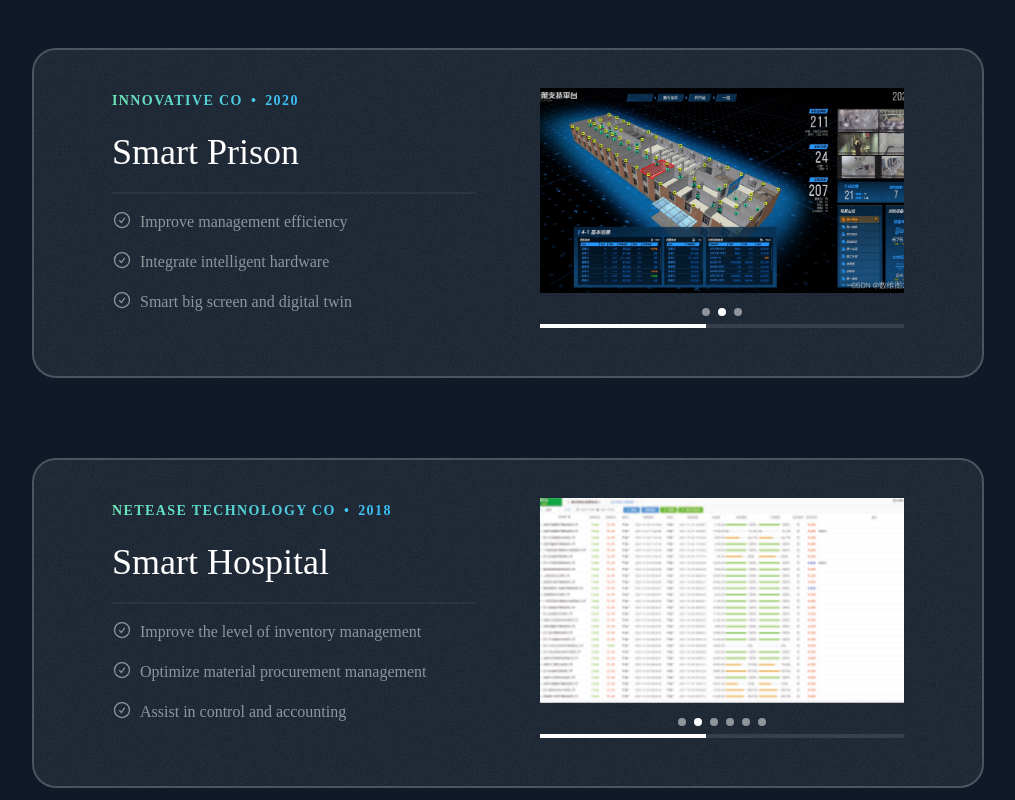
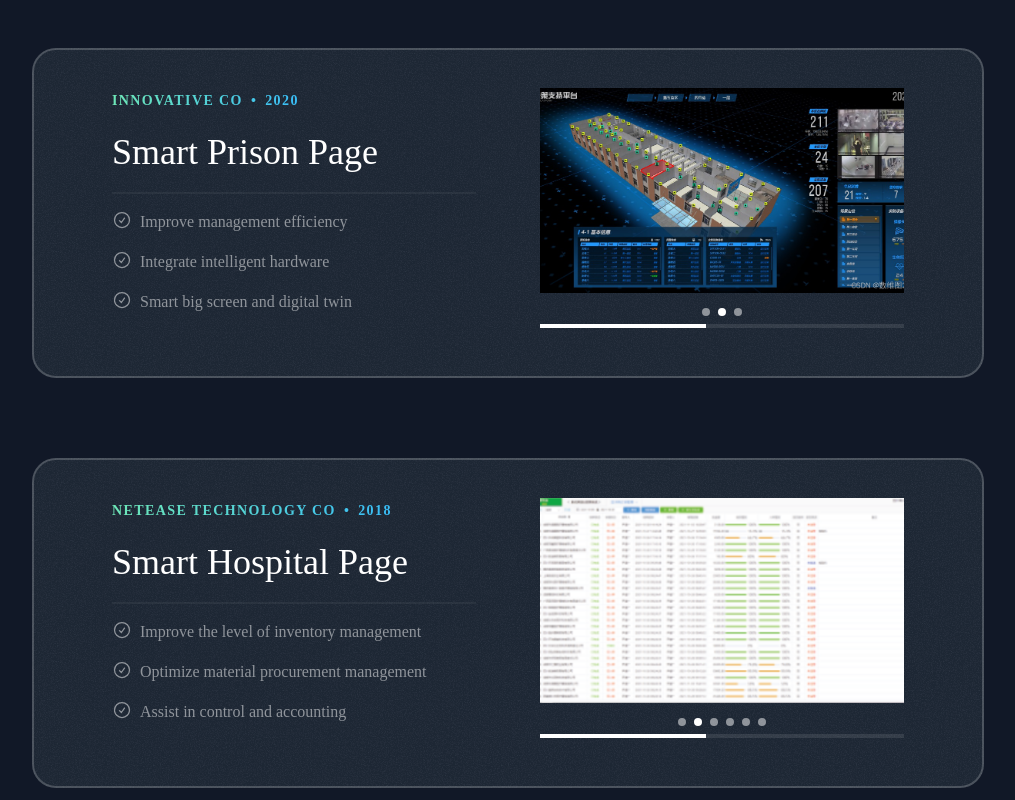
Before and after one commit to YoungthSky/PeterHome, a Next.js app: page / in a window 1280 px wide. Shown: the part 1460-2260 px from the top of the page, without its empty margins (132-1147 px from the left). Built offline with nearby package versions, Linux system fonts and the light colour scheme; a web font is replaced by a local one.

Commit message:
将ethereum抽离为单独的工具类

```diff
--- a/src/sections/Header.tsx
+++ b/src/sections/Header.tsx
@@ -1,19 +1,5 @@
 "use client";
 import { useState, useEffect, useCallback } from "react";
-
-// 添加 MetaMask 类型声明
-declare global {
-  interface Window {
-    ethereum?: {
-      isMetaMask?: boolean;
-      request: (request: {
-        method: string;
-        params?: Array<any>;
-      }) => Promise<any>;
-      selectedAddress: string | null;
-    };
-  }
-}
 
 export const Header = () => {
   const [activeSection, setActiveSection] = useState("home");
--- a/src/sections/Projects.tsx
+++ b/src/sections/Projects.tsx
@@ -13,7 +13,7 @@ const portfolioProjects = [
   {
     company: "China Construction Bank",
     year: "2024",
-    title: "AI Platform  Page",
+    title: "AI Platform Page",
     results: [
       { title: "One-stop Machine Learning Platform" },
       {
@@ -52,7 +52,7 @@ const portfolioProjects = [
   {
     company: "Innovative Co",
     year: "2020",
-    title: "Smart Prison",
+    title: "Smart Prison Page",
     results: [
       { title: "Improve management efficiency" },
       { title: "Integrate intelligent hardware" },
@@ -77,7 +77,7 @@ const portfolioProjects = [
   {
     company: "NetEase Technology Co",
     year: "2018",
-    title: "Smart Hospital",
+    title: "Smart Hospital Page",
     results: [
       { title: "Improve the level of inventory management" },
       { title: "Optimize material procurement management" },
```
Also changed, not shown: src/tools/ethereum.ts (added, +11 -0 lines).
